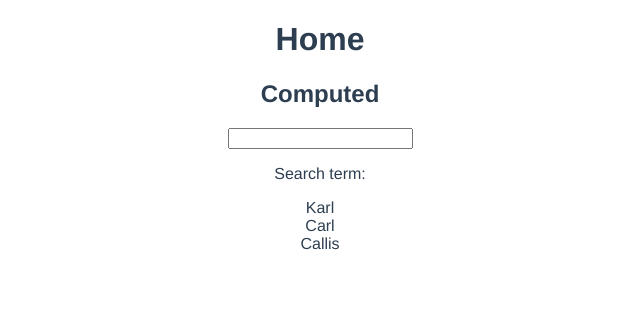
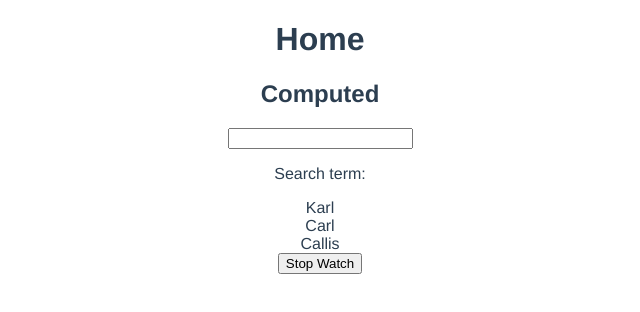
Before and after one commit to callezenwaka/vue-three, a Vue app: page / in a window 1280 px wide. Shown: the top 312 px of the page, without its empty margins (320-960 px from the left). Built offline with nearby package versions, Linux system fonts and the light colour scheme.

Commit message:
Use watch and watchEffect

```diff
--- a/src/views/Home.vue
+++ b/src/views/Home.vue
@@ -6,27 +6,39 @@
     <input type="text" v-model="search" id="">
     <p>Search term: {{ search }}</p>
     <div v-for="name in matchingNames" :key="name">{{ name }}</div>
+    <button @click="handleclick">Stop Watch</button>
   </div>
 </template>
 
 <script>
-import { ref, computed } from '@vue/reactivity';
+import { computed, ref } from '@vue/reactivity';
+import { watch, watchEffect } from '@vue/runtime-core';
 // @ is an alias to /src
 
 export default {
   name: 'Home',
   setup() {
-    // const name = computed(() => {
-    //   return 'Karl';
-    // })
     const search = ref('');
-    const names = ref(['Karl', 'Carl', 'Callis'])
+    const names = ref(['Karl', 'Carl', 'Callis']);
+
+    const stopWatch = watch(search, () => {
+      console.log('watching search');
+    })
+
+    const stopEffect = watchEffect(() => {
+      console.log('watchEffect search', search.value);
+    })
 
     const matchingNames = computed(() => {
       return names.value.filter((name) => name.toLowerCase().includes(search.value));
     })
 
-    return { names, search, matchingNames }
+    const handleclick = () => {
+      stopWatch();
+      stopEffect();
+    }
+
+    return { names, search, matchingNames, stopWatch, stopEffect, handleclick }
   }
 }
 </script>
```
